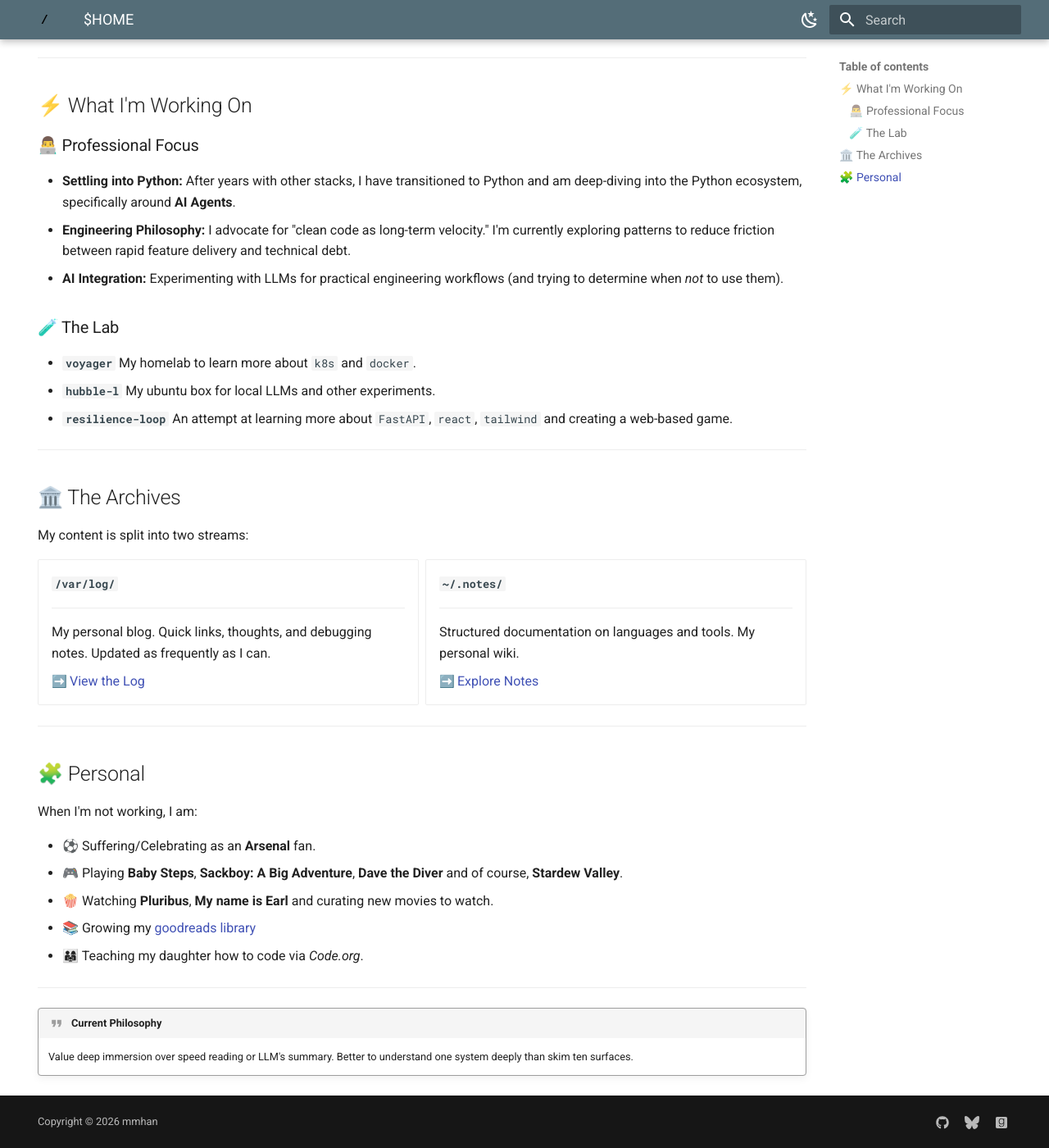
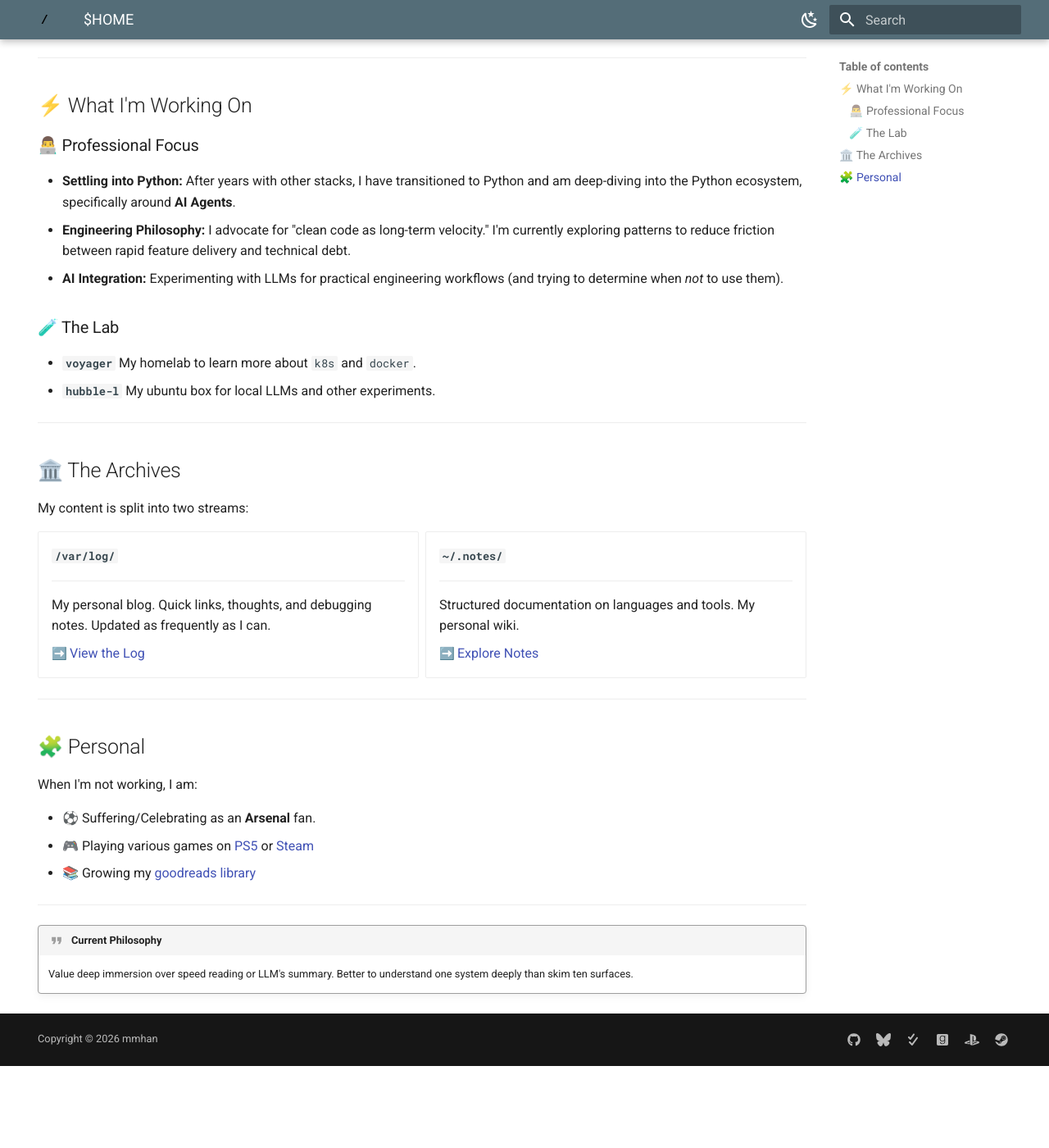
Before and after one commit to mmhan/mmhan.net, an MkDocs documentation site: the page built from docs/index.md, in a window 1280 px wide and 1400 px high, scrolled down 275 px. Shown: the whole window at 82% size. Built offline with MkDocs 1.6.1 and Material for MkDocs 9.7.7, drawn with Linux system fonts in a browser that asks for light colours; emoji names are drawn with the system emoji font; after the commit the page ends 1575 px from its top, so only the background shows below that.

Commit message:
Minor cleanups

```diff
--- a/docs/index.md
+++ b/docs/index.md
@@ -23,7 +23,6 @@ This space serves as an evolving **Digital Garden** and **Link Log**—a work-in
 
 - **`voyager`** My homelab to learn more about `k8s` and `docker`.
 - **`hubble-l`** My ubuntu box for local LLMs and other experiments.
-- **`resilience-loop`** An attempt at learning more about `FastAPI`, `react`, `tailwind` and creating a web-based game.
 
 ---
 
@@ -55,10 +54,8 @@ My content is split into two streams:
 When I'm not working, I am:
 
 * ⚽ Suffering/Celebrating as an **Arsenal** fan.
-* 🎮 Playing **Baby Steps**, **Sackboy: A Big Adventure**, **Dave the Diver** and of course, **Stardew Valley**.
-* 🍿 Watching **Pluribus**, **My name is Earl** and curating new movies to watch.
+* 🎮 Playing various games on [PS5](https://profile.playstation.com/digiorama) or [Steam](https://steamcommunity.com/id/mmhan/)
 * 📚 Growing my [goodreads library](https://www.goodreads.com/user/show/6297425-mike-han)
-* 👨‍👩‍👧 Teaching my daughter how to code via *Code.org*.
 
 ---
 
--- a/mkdocs.yml
+++ b/mkdocs.yml
@@ -93,6 +93,12 @@ extra:
       link: https://github.com/mmhan
     - icon: fontawesome/brands/bluesky
       link: https://bsky.app/profile/mmhan.net
+    - icon: fontawesome/solid/check-double
+      link: https://trakt.tv/users/mmhan
     - icon: fontawesome/brands/goodreads
       link: https://www.goodreads.com/user/show/6297425-mike-han
+    - icon: fontawesome/brands/playstation
+      link: https://profile.playstation.com/digiorama
+    - icon: fontawesome/brands/steam
+      link: https://steamcommunity.com/id/mmhan/
   generator: false
```
Also changed, not shown: docs/notes/index.md (+1 -1 lines).
